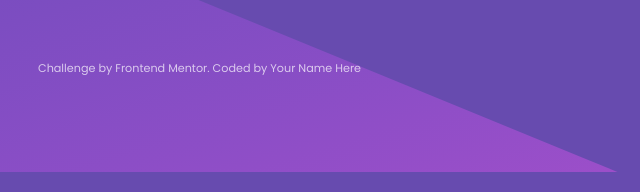
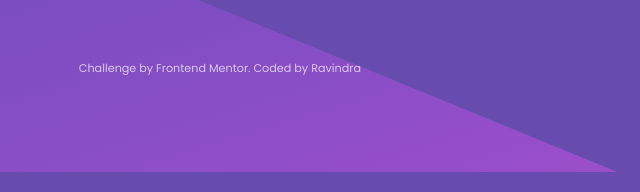
Before and after one commit to Ravindra-git/huddle-live, a plain HTML site: page index.html in a window 1280 px wide. Shown: the part 605-797 px from the top of the page, 407-1047 px from the left. Drawn offline with Linux system fonts and the light colour scheme.

Commit message:
Update index.html

```diff
--- a/index.html
+++ b/index.html
@@ -28,7 +28,7 @@
           </div>
         </div>
     <div>
-      <p class="bottom-container">Challenge by Frontend Mentor. Coded by Your Name Here</p>
+      <p class="bottom-container">Challenge by Frontend Mentor. Coded by Ravindra</p>
     </div>
     <ul>
       <li><a href=""><i class="fa fa-facebook"></i></a></li>
```
